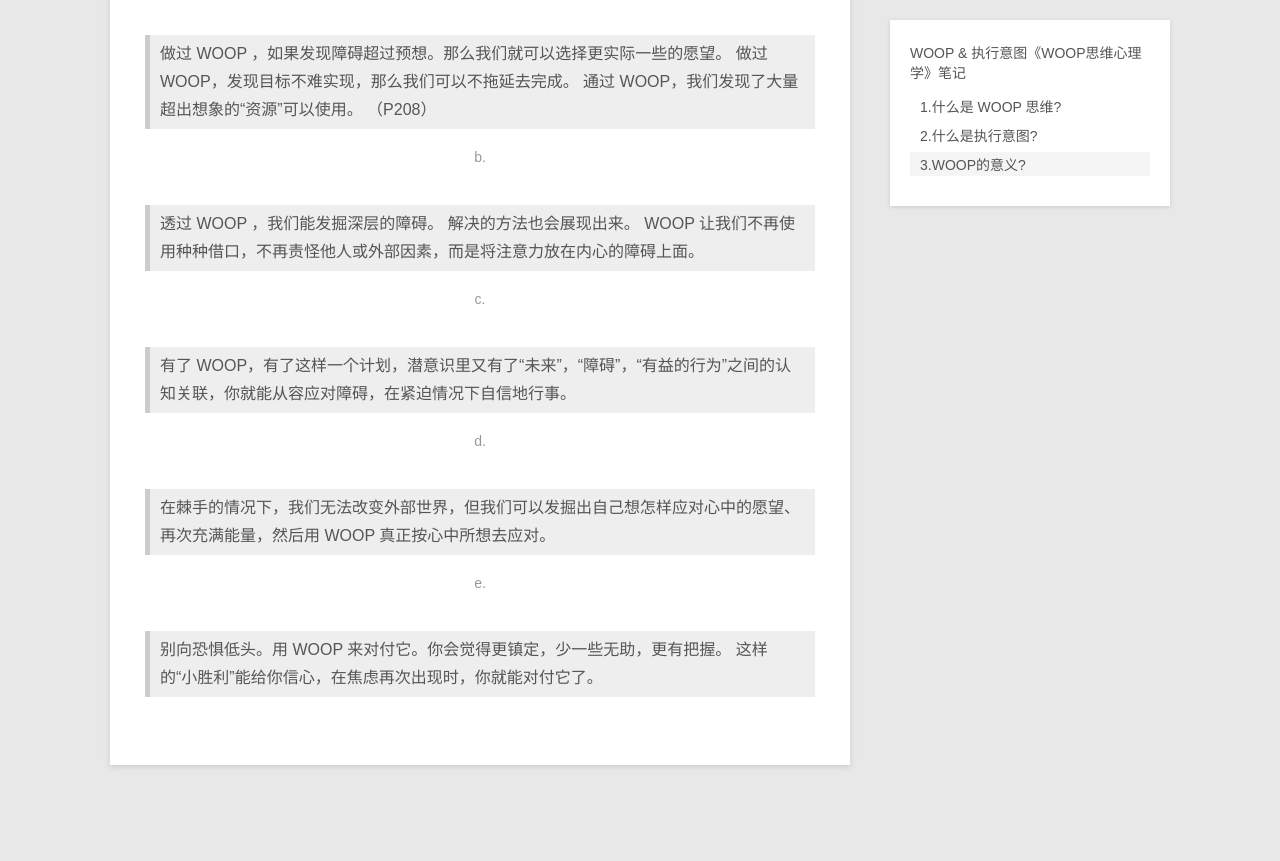
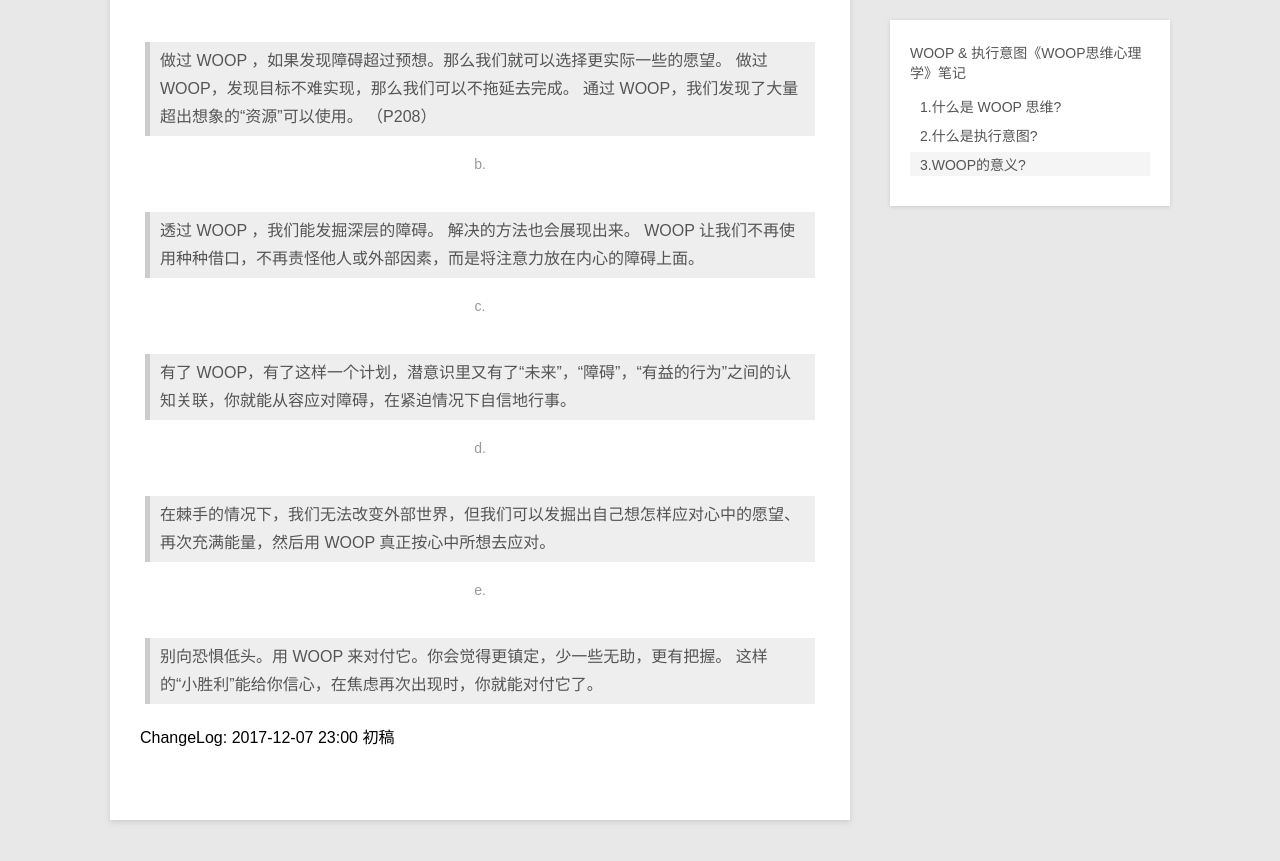
Before and after one commit to linfeng365/linfeng365.github.io, a Jekyll site: the page built from _posts/Blog/2017-12-07-woop.md, in a window 1280 px wide and 900 px high, scrolled down 854 px. Shown: the top 861 px of the window. Built offline with Jekyll 4.4.1, drawn with Linux system fonts in a browser that asks for light colours; comment, search, counter and statistics services are not loaded.

Commit message:
2017-12-07 23:33 fixbug

```diff
--- a/_posts/Blog/2017-12-07-woop.md
+++ b/_posts/Blog/2017-12-07-woop.md
@@ -13,13 +13,14 @@
 ## 1.什么是 WOOP 思维?
 一种思维方式，以 WOOP 结构，有助于思考。还有调动行动的动机。
 
-	愿望-期望-障碍-计划
+愿望-期望-障碍-计划
 
+~~~
 	愿望：
 	期望：
 	障碍：
 	计划：
-
+~~~
 ## 2.什么是执行意图?
 
 **执行意图**是一种行动方式。
@@ -52,3 +53,8 @@
 <center>e.</center>
 >别向恐惧低头。用 WOOP 来对付它。你会觉得更镇定，少一些无助，更有把握。
 这样的“小胜利”能给你信心，在焦虑再次出现时，你就能对付它了。
+
+
+
+ChangeLog:
+2017-12-07 23:00 初稿
```
